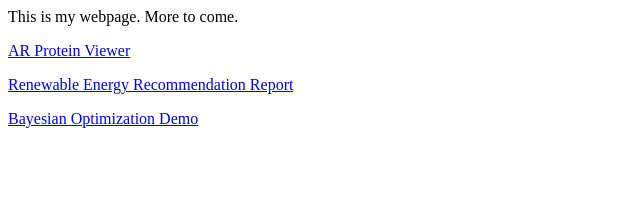
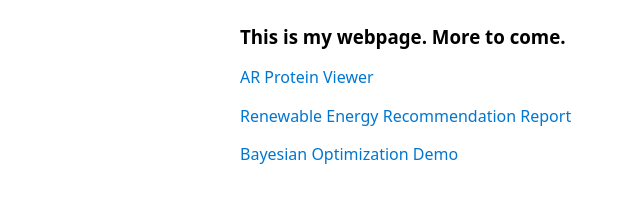
Before and after one commit to jgibson2/jgibson2.github.io, a plain HTML site: page index.html in a window 1280 px wide. Shown: the whole page, without its empty margins (0-640 px from the left). Drawn offline with nearby package versions, Linux system fonts and the light colour scheme.

Commit message:
A bit of style'

```diff
--- a/index.html
+++ b/index.html
@@ -3,9 +3,10 @@
 <html lang="en">
     <head>
         <meta charset="UTF-8">
+	<link rel="stylesheet" href="https://cdn.jsdelivr.net/npm/water.css@2/out/water.css">
     </head>
     <body>
-	    This is my webpage. More to come.
+	    <h3>This is my webpage. More to come.</h3>
 	    <p><a href="proteins/index.html">AR Protein Viewer</a></p>
 	    <p><a href="report/index.html">Renewable Energy Recommendation Report</a></p>
 	    <p><a href="gp.js/gp.html">Bayesian Optimization Demo</a></p>
```
